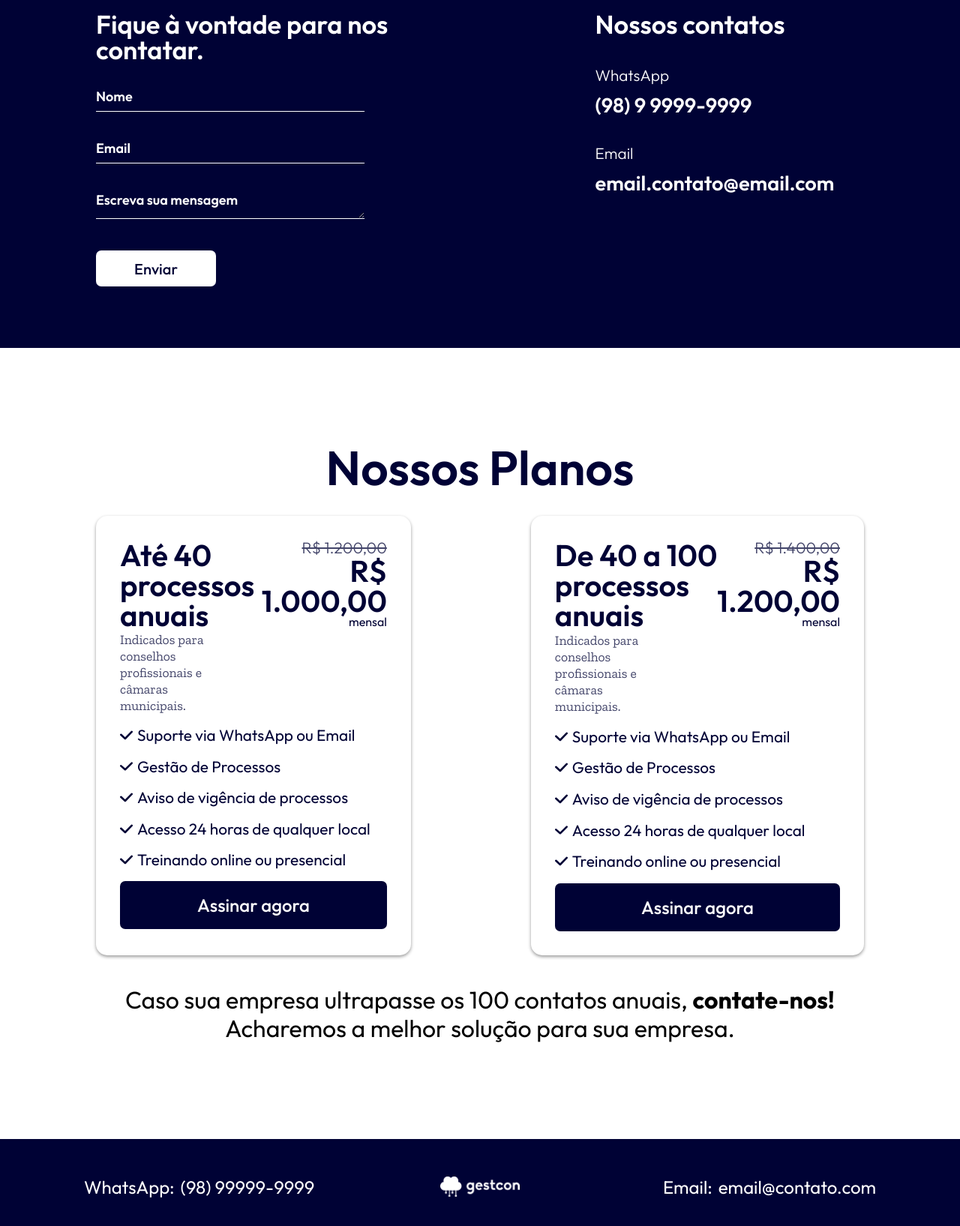
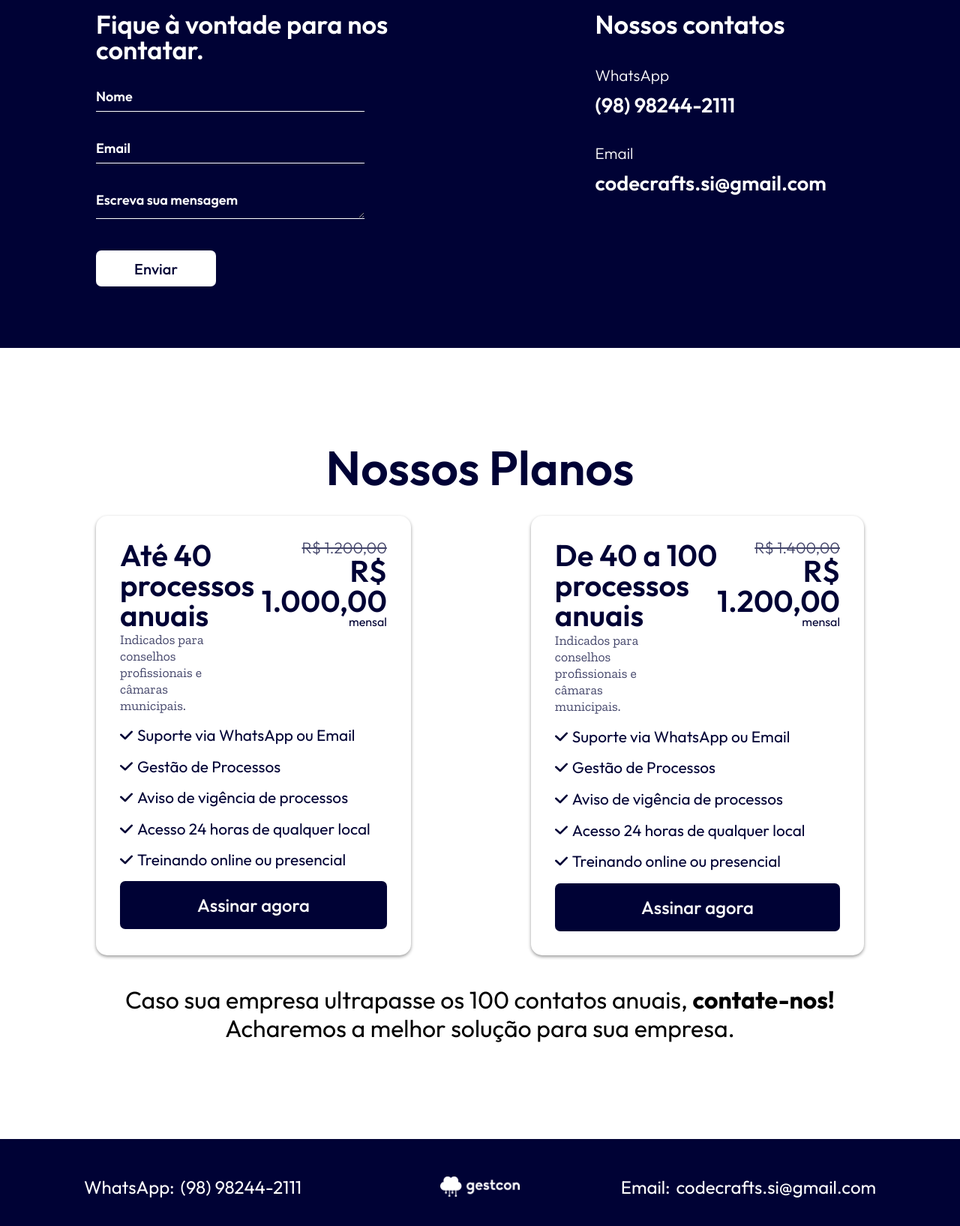
Before and after one commit to Pedro-comp/Gestcon_landing_page, a website: page index.html in a window 1280 px wide. Shown: the part 3880-5515 px from the top of the page at 75% size. Drawn offline with nearby package versions, Linux system fonts and the light colour scheme.

Commit message:
feat: markdown e informacoes de contatos: telefone e email

```diff
--- a/index.html
+++ b/index.html
@@ -242,11 +242,11 @@
             <h2>Nossos contatos</h2>
             <div>
                 <p>WhatsApp</p>
-                <p>(98) 9 9999-9999</p>
+                <p>(98) 98244-2111</p>
             </div>
             <div>
                 <p>Email</p>
-                <p>email.contato@email.com</p>
+                <p>codecrafts.si@gmail.com</p>
             </div>
         </div>
     </section>
@@ -347,14 +347,14 @@
     <footer>
         <div class="footer_wpp">
             <p>WhatsApp:</p>
-            <p>(98) 99999-9999</p>
+            <p>(98) 98244-2111</p>
         </div>
         <div class="footer_logo">
             <img src="./Assets/images/logo-gestcon.png" alt="logo gestcon">
         </div>
         <div class="footer_email">
             <p>Email:</p>
-            <p>email@contato.com</p>
+            <p>codecrafts.si@gmail.com</p>
         </div>
     </footer>
 </body>
```
Also changed, not shown: README.md, 1 other file.
